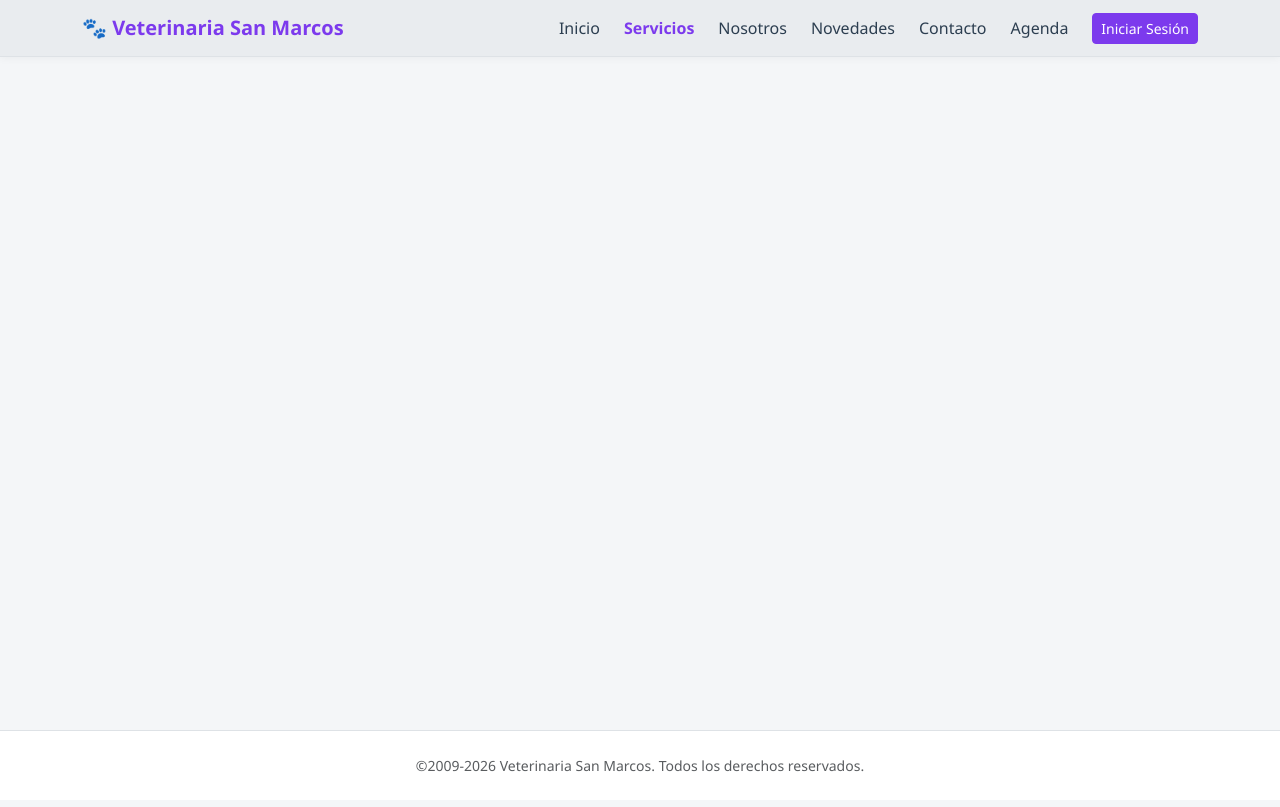
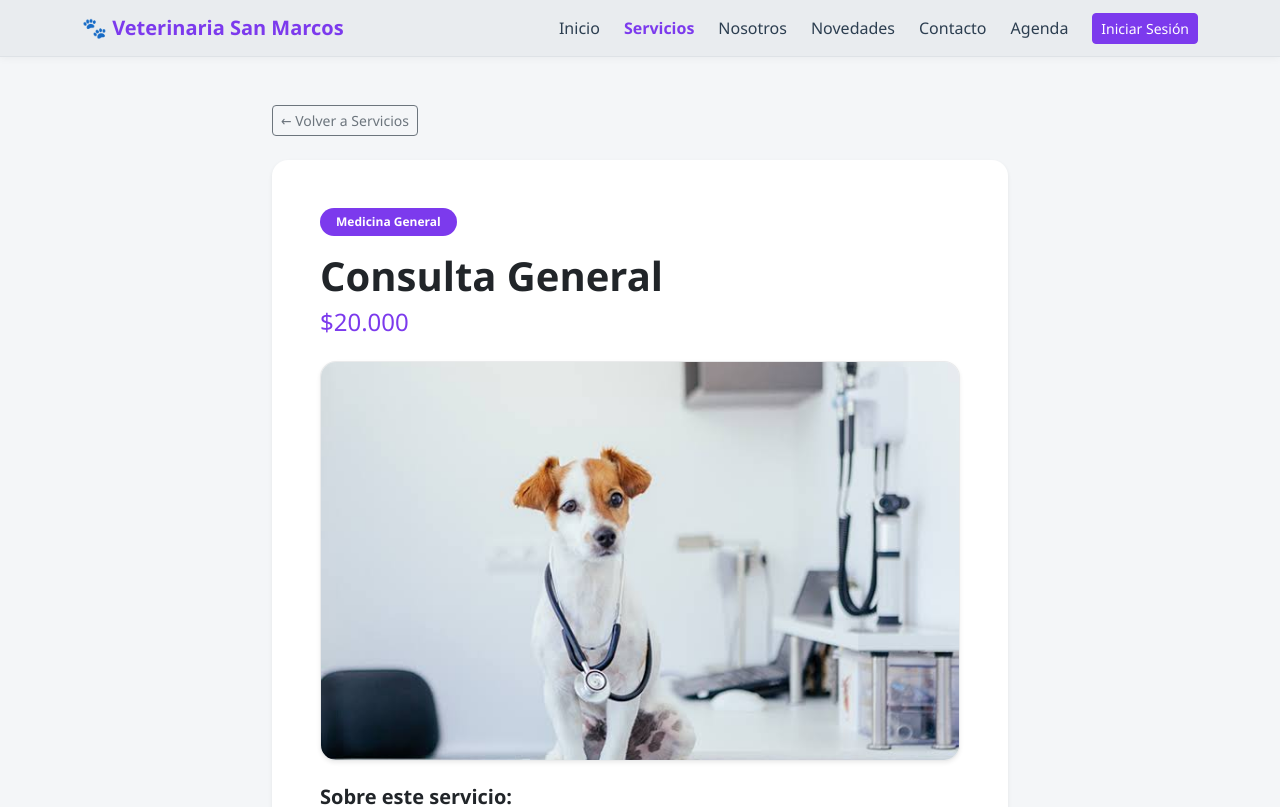
Before and after one commit to Elkriu/VetSanMarcos, a React (Vite) app: page /servicios/1 in a window 1280 px wide. Shown: the top 807 px of the page. Built offline with nearby package versions, Linux system fonts and the light colour scheme.

Commit message:
Servicios Actualizado
se adapta para volver a tener la lista de intereses que redirige a agendar

```diff
--- a/src/App.tsx
+++ b/src/App.tsx
@@ -3,7 +3,7 @@ import Navbar from "./componentes/organismos/Navbar";
 import Footer from "./componentes/organismos/Footer";
 import Inicio from "./paginas/Inicio";
 import Servicios from "./paginas/Servicios";
-// import DetalleServicio from "./paginas/DetalleServicio";
+import DetalleServicio from "./paginas/DetalleServicio";
 // import Nosotros from "./paginas/Nosotros";
 // import Novedades from "./paginas/Novedades";
 // import DetalleNoticia from "./paginas/DetalleNoticia";
@@ -24,8 +24,8 @@ function App() {
                     <Route path="/" element={<Inicio />} />
 
                     {<Route path="/servicios" element={<Servicios />} />}
-                    {/* <Route path="/servicios/:id" element={<DetalleServicio />} /> */}
-                    {/* <Route path="/nosotros" element={<Nosotros />} /> */}
+                    {<Route path="/servicios/:id" element={<DetalleServicio />} />}
+                    {/* <Route path="/nosotros" element={<Nosotros />} />}
                     {/* <Route path="/novedades" element={<Novedades />} /> */}
                     {/* <Route path="/novedades/:id" element={<DetalleNoticia />} /> */}
                     {/* <Route path="/contacto" element={<Contacto />} /> */}
--- a/src/componentes/atomos/Boton.tsx
+++ b/src/componentes/atomos/Boton.tsx
@@ -1,18 +1,22 @@
 interface BotonProps {
     texto: string;
+    variante?: string;
+    tamano?: "sm" | "lg";
+    bloque?: boolean;
     tipo?: "button" | "submit";
-    variante?: string;        // primary, outline-danger, etc.
-    bloque?: boolean;         // ocupa todo el ancho
     alHacerClic?: () => void;
 }
 
-function Boton({ texto, tipo = "button", variante = "primary", bloque = false, alHacerClic }: BotonProps) {
+function Boton({ texto, variante = "primary", tamano, bloque = false, tipo = "button", alHacerClic }: BotonProps) {
+    const clases = [
+        "btn",
+        `btn-${variante}`,
+        tamano && `btn-${tamano}`,
+        bloque && "w-100",
+    ].filter(Boolean).join(" ");
+
     return (
-        <button
-            type={tipo}
-            className={`btn btn-${variante}${bloque ? " w-100" : ""}`}
-            onClick={alHacerClic}
-        >
+        <button type={tipo} className={clases} onClick={alHacerClic}>
             {texto}
         </button>
     );
--- /dev/null
+++ b/src/componentes/atomos/BotonCerrar.tsx
@@ -0,0 +1,20 @@
+interface BotonCerrarProps {
+    alHacerClic: () => void;
+    etiqueta?: string;      // aria-label
+    blanco?: boolean;       // btn-close-white
+    pequeno?: boolean;      // font-size: 0.5rem
+}
+
+function BotonCerrar({ alHacerClic, etiqueta = "Cerrar", blanco = false, pequeno = false }: BotonCerrarProps) {
+    return (
+        <button
+            type="button"
+            className={`btn-close${blanco ? " btn-close-white" : ""}`}
+            style={pequeno ? { fontSize: "0.5rem" } : undefined}
+            aria-label={etiqueta}
+            onClick={alHacerClic}
+        ></button>
+    );
+}
+
+export default BotonCerrar;
--- a/src/componentes/moleculas/CardServicio.tsx
+++ b/src/componentes/moleculas/CardServicio.tsx
@@ -1,3 +1,4 @@
+import Boton from "../atomos/Boton";
 import BotonEnlace from "../atomos/BotonEnlace";
 import Insignia from "../atomos/Insignia";
 
@@ -8,9 +9,10 @@ interface CardServicioProps {
     imagen: string;
     resumen: string;
     precio: string;
+    alAnadir: () => void;
 }
 
-function CardServicio({ id, nombre, categoria, imagen, resumen, precio }: CardServicioProps) {
+function CardServicio({ id, nombre, categoria, imagen, resumen, precio, alAnadir }: CardServicioProps) {
     return (
         <article className="card h-100 border-0 shadow-sm rounded-4 overflow-hidden text-center">
             <img
@@ -27,13 +29,8 @@ function CardServicio({ id, nombre, categoria, imagen, resumen, precio }: CardSe
                 <p className="text-dark fw-semibold mb-3">{precio}</p>
 
                 <div className="mt-auto pt-3 d-flex flex-column gap-2 w-100">
-                    <BotonEnlace
-                        texto="Ver Detalles"
-                        a={`/servicios/${id}`}
-                        variante="outline-primary"
-                        tamano="sm"
-                        bloque
-                    />
+                    <Boton texto="+ Añadir a mi lista" variante="outline-success" tamano="sm" bloque alHacerClic={alAnadir} />
+                    <BotonEnlace texto="Ver Detalles" a={`/servicios/${id}`} variante="outline-primary" tamano="sm" bloque />
                 </div>
             </div>
         </article>
--- /dev/null
+++ b/src/componentes/moleculas/ChipServicio.tsx
@@ -0,0 +1,17 @@
+import BotonCerrar from "../atomos/BotonCerrar";
+
+interface ChipServicioProps {
+    texto: string;
+    alCerrar: () => void;
+}
+
+function ChipServicio({ texto, alCerrar }: ChipServicioProps) {
+    return (
+        <span className="badge bg-primary text-white px-3 py-2 rounded-pill d-flex align-items-center gap-2 shadow-sm">
+            {texto}
+            <BotonCerrar etiqueta="Eliminar" blanco pequeno alHacerClic={alCerrar} />
+        </span>
+    );
+}
+
+export default ChipServicio;
--- /dev/null
+++ b/src/datos/servicios.ts
@@ -0,0 +1,63 @@
+export interface Servicio {
+    id: number;
+    nombre: string;
+    categoria: string;
+    imagen: string;
+    resumen: string;
+    precio: string;
+    valorNumerico: number;
+    descripcionAmpliada: string;
+}
+
+export const servicios: Servicio[] = [
+    {
+        id: 1,
+        nombre: "Consulta General",
+        categoria: "Medicina General",
+        imagen: "/img/consulta.png",
+        resumen: "Revisión completa de la salud y estado físico de tu mascota.",
+        precio: "$20.000",
+        valorNumerico: 20000,
+        descripcionAmpliada: "Nuestra consulta general incluye un examen físico completo, revisión de signos vitales, pesaje, evaluación de la condición corporal y auscultación cardíaca/pulmonar.",
+    },
+    {
+        id: 2,
+        nombre: "Vacunación",
+        categoria: "Prevención",
+        imagen: "/img/vacunacion.webp",
+        resumen: "Esquemas de vacunación completos para proteger a tu mascota.",
+        precio: "$15.000",
+        valorNumerico: 15000,
+        descripcionAmpliada: "Mantener el calendario de vacunación al día es vital para prevenir enfermedades mortales. Aplicamos vacunas de acuerdo a los protocolos vigentes de inmunización.",
+    },
+    {
+        id: 3,
+        nombre: "Cirugía Menor",
+        categoria: "Pabellón",
+        imagen: "/img/cirugia.png",
+        resumen: "Procedimientos quirúrgicos de baja complejidad con alta seguridad.",
+        precio: "Previa evaluación",
+        valorNumerico: 0,
+        descripcionAmpliada: "Realizamos cirugías de tejidos blandos de menor complejidad, curaciones profundas y suturas, siempre priorizando el manejo del dolor y la pronta recuperación en nuestro pabellón equipado.",
+    },
+    {
+        id: 4,
+        nombre: "Desparasitación",
+        categoria: "Prevención",
+        imagen: "/img/desparasitacion.png",
+        resumen: "Manejo y control de parásitos internos y externos.",
+        precio: "$10.000",
+        valorNumerico: 10000,
+        descripcionAmpliada: "Entregamos asesoría y administración de antiparasitarios internos y externos según el peso, especie y estilo de vida de tu mascota para mantenerla libre de pulgas, garrapatas y parásitos intestinales.",
+    },
+    {
+        id: 5,
+        nombre: "Control de Peso",
+        categoria: "Nutrición",
+        imagen: "/img/control.avif",
+        resumen: "Evaluación nutricional y seguimiento para un peso ideal.",
+        precio: "Previa evaluación",
+        valorNumerico: 0,
+        descripcionAmpliada: "Evaluamos la condición corporal de tu mascota y diseñamos una pauta nutricional equilibrada adaptada a su edad, raza y nivel de actividad física para evitar la obesidad y problemas articulares.",
+    },
+];
--- /dev/null
+++ b/src/paginas/DetalleServicio.tsx
@@ -0,0 +1,53 @@
+import { useParams } from "react-router-dom";
+import BotonEnlace from "../componentes/atomos/BotonEnlace";
+import Insignia from "../componentes/atomos/Insignia";
+import { servicios } from "../datos/servicios";
+
+function DetalleServicio() {
+    const { id } = useParams();
+    const servicio = servicios.find((s) => s.id === Number(id));
+
+    return (
+        <div className="container">
+            <section className="row justify-content-center">
+                <article className="col-lg-8">
+                    <div className="mb-4">
+                        <BotonEnlace texto="← Volver a Servicios" a="/servicios" variante="outline-secondary" tamano="sm" />
+                    </div>
+
+                    <div className="card border-0 shadow-sm rounded-4 p-4 p-md-5 bg-white">
+                        {servicio ? (
+                            <>
+                                <div>
+                                    <Insignia texto={servicio.categoria} />
+                                </div>
+                                <h1 className="fw-bold text-dark mb-2">{servicio.nombre}</h1>
+                                <h4 className="text-primary mb-4">{servicio.precio}</h4>
+
+                                <div className="mb-4 text-center">
+                                    <img
+                                        src={servicio.imagen}
+                                        alt={servicio.nombre}
+                                        className="img-fluid rounded-4 shadow-sm"
+                                        style={{ maxHeight: "400px", width: "100%", objectFit: "cover", backgroundColor: "#f8f9fa" }}
+                                    />
+                                </div>
+
+                                <h5 className="fw-bold text-dark">Sobre este servicio:</h5>
+                                <p className="text-secondary lh-lg">{servicio.descripcionAmpliada}</p>
+
+                                <div className="mt-4">
+                                    <BotonEnlace texto="Agendar hora para este servicio" a="/agenda" />
+                                </div>
+                            </>
+                        ) : (
+                            <h3 className="text-danger">Servicio no encontrado.</h3>
+                        )}
+                    </div>
+                </article>
+            </section>
+        </div>
+    );
+}
+
+export default DetalleServicio;
```
Also changed, not shown: src/componentes/organismos/ListaIntereses.tsx (added, +58 -0 lines), src/paginas/Servicios.tsx (+48 -43 lines), 1 other file (tests, documents, lock files or other folders).
